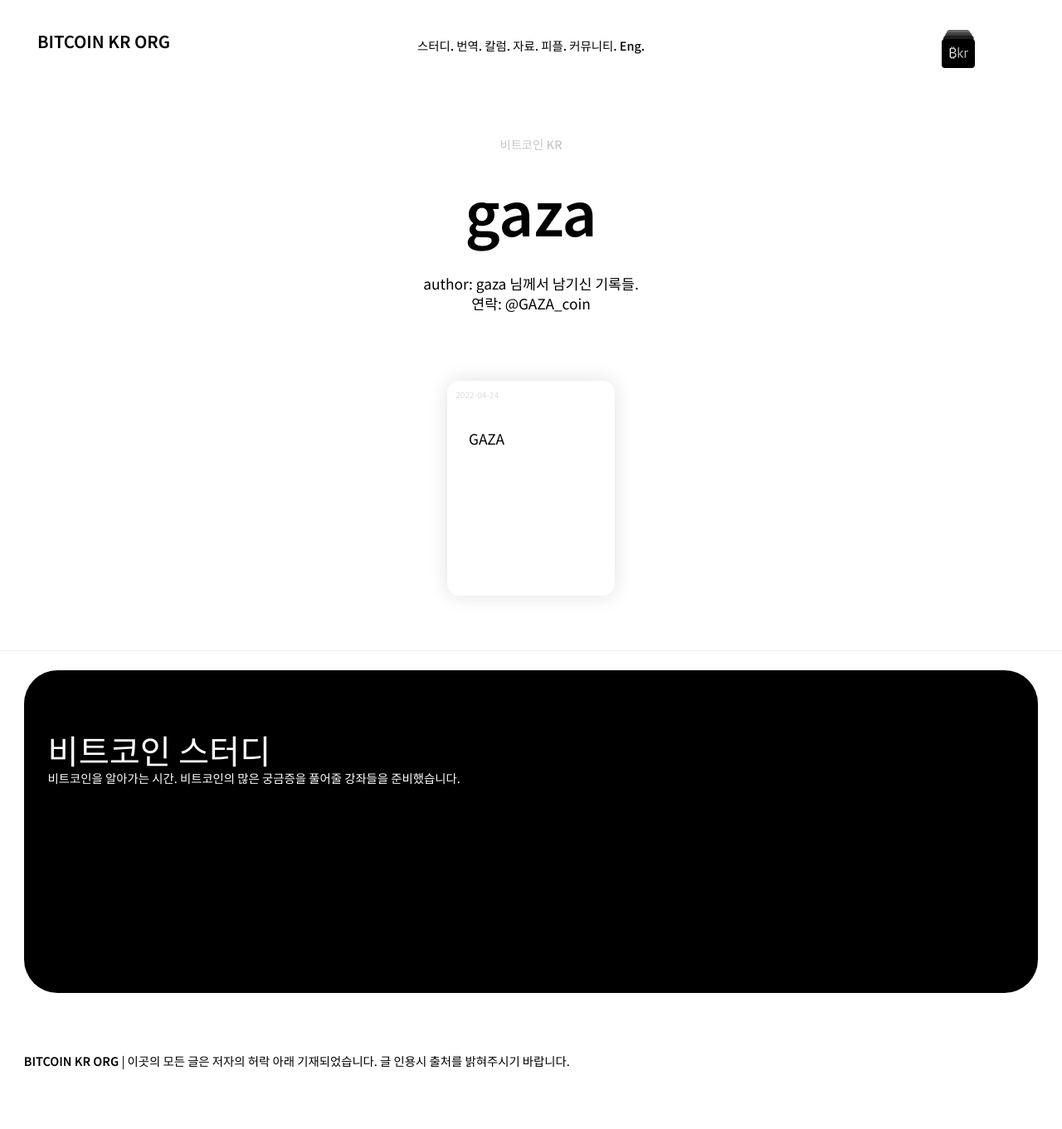
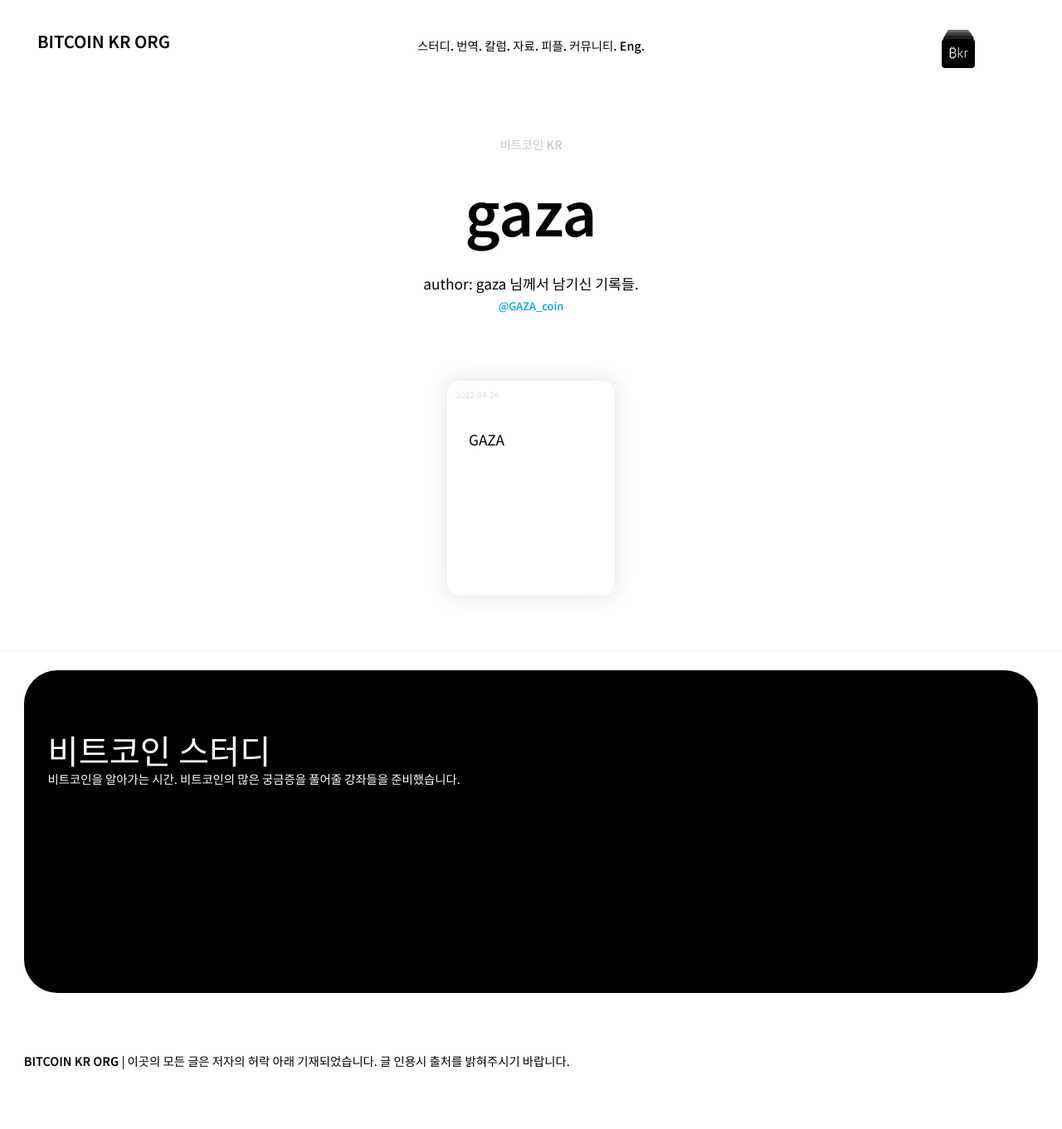
Before and after one commit to bitcoinkrorg/bitcoinkrorg.github.io, a Jekyll site: the page built from _tags/gaza.md, in a window 1280 px wide. Shown: the whole page at 83% size. Built offline with Jekyll 4.4.1, drawn with Linux system fonts in a browser that asks for light colours.

Commit message:
twitter handle update

```diff
--- a/_layouts/tags.html
+++ b/_layouts/tags.html
@@ -10,9 +10,17 @@ layout: default
 		<h6>비트코인 KR</h6>
 		<h1><a href="">{{ page.tag-name }}</a></h1>
 		<p class="wrapXS">author: {{ page.tag-name }} 님께서 남기신 기록들.</p>
-		{% if page.twitter-id %}
-		<p>연락: <a href="https://twitter.com/{{ page.twitter-id }}">@{{ page.twitter-id }}</a></p>
-		{% endif %}
+
+		<p class="wrapXS" style="font-size: 0.9em;padding-top: 0.5em;">
+			{% if page.twitter-id %}
+				<i class="twitter"></i> <a href="https://twitter.com/{{ page.twitter-id }}" style="color:#00A2F5;font-weight:500;">@{{ page.twitter-id }}</a>
+			{% endif %}
+			{% if page.donate-id %}
+				/ <span>{{ page.donate-id }}</span>
+			{% endif %}
+
+		</p>
+
 	</div>
 
 	<div class="page-content">
```
